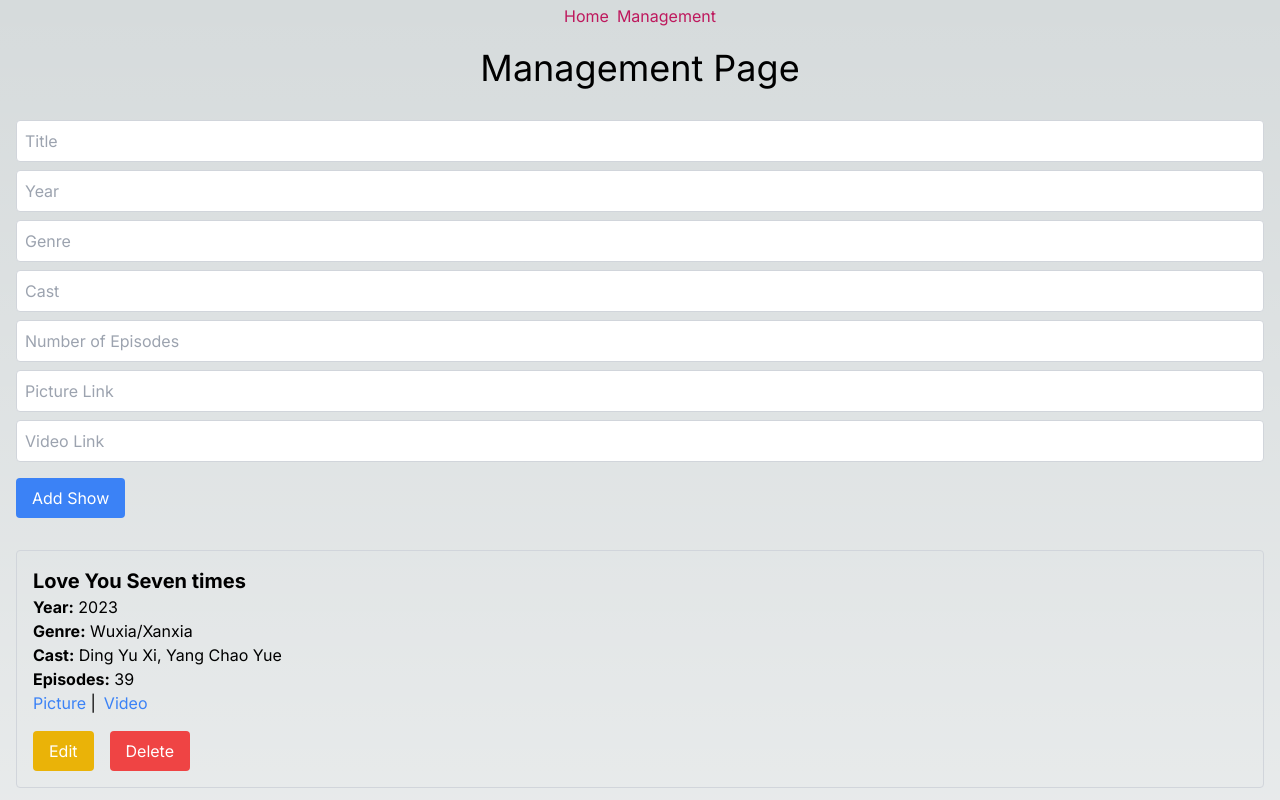
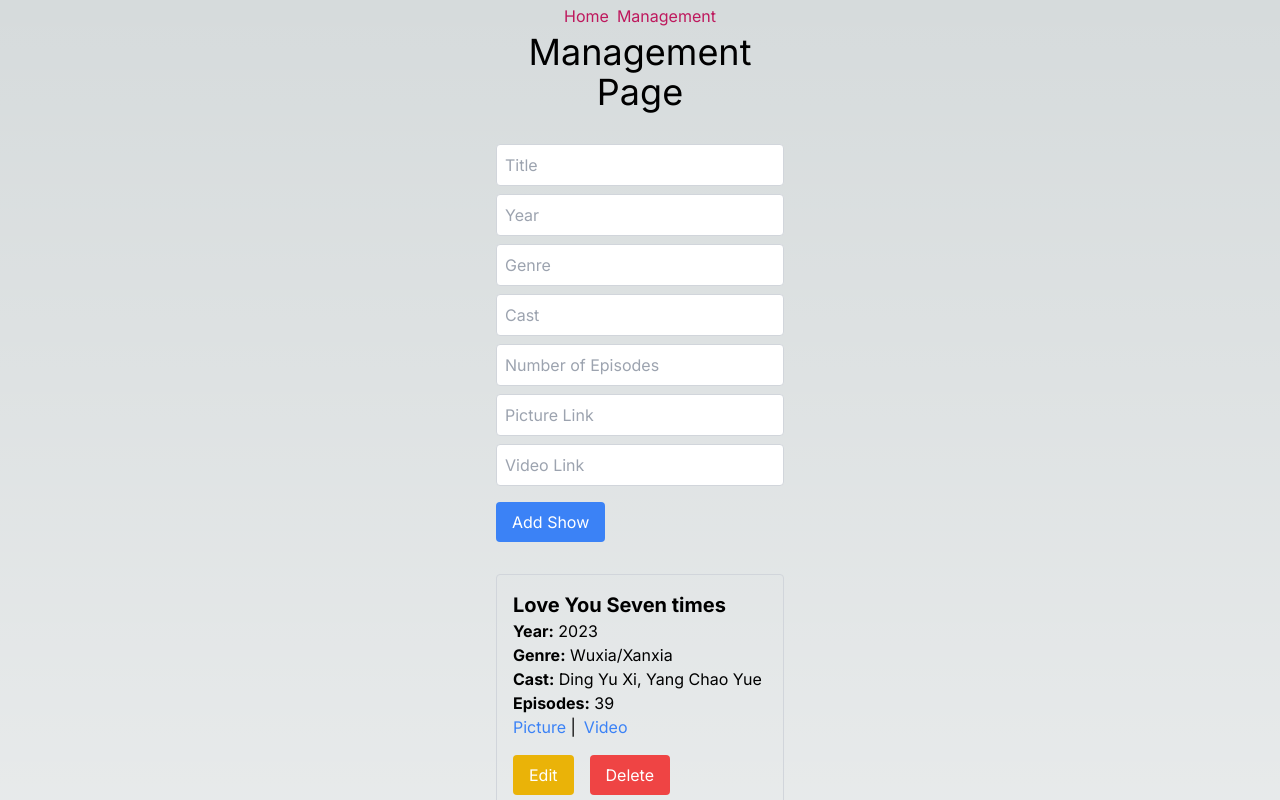
Before and after one commit to konynunez/crud-homework, a Next.js app: page /management in a window 1280 px wide. Shown: the top 800 px of the page. Built offline with nearby package versions, Linux system fonts and the light colour scheme.

Commit message:
edite css, deleted, fix some elements

```diff
--- a/src/app/management/page.js
+++ b/src/app/management/page.js
@@ -99,7 +99,7 @@ export default function ManagementPage() {
   }
 
   return (
-    <div className="container mx-auto p-4">
+    <div className="border-gray-300 rounded mb-4 w-72 mx-auto">
       <h1 className="text-4xl text-center mb-8">Management Page</h1>
 
       <form onSubmit={currentShow ? handleUpdateShow : handleAddShow} className="mb-8">
@@ -116,8 +116,8 @@ export default function ManagementPage() {
       </form>
 
       {showList.shows.map((show, index) => (
-        <div key={index} className="p-4 border border-gray-300 rounded mb-4">
-          <h2 className="text-xl font-bold">{show.name}</h2>
+        <div key={index} className="p-4 border border-gray-300 rounded mb-4 w-72 mx-auto">
+        <h2 className="text-xl font-bold">{show.name}</h2>
           <p><strong>Year:</strong> {show.year}</p>
           <p><strong>Genre:</strong> {show.genre}</p>
           <p><strong>Cast:</strong> {show.cast}</p>
--- a/src/app/page.js
+++ b/src/app/page.js
@@ -1,4 +1,5 @@
 import React from 'react';
+import { useState } from "./management/page"
 
 export default function HomePage() {
   const showList = [
```
Also changed, not shown: 1 other file (tests, documents, lock files or other folders).
